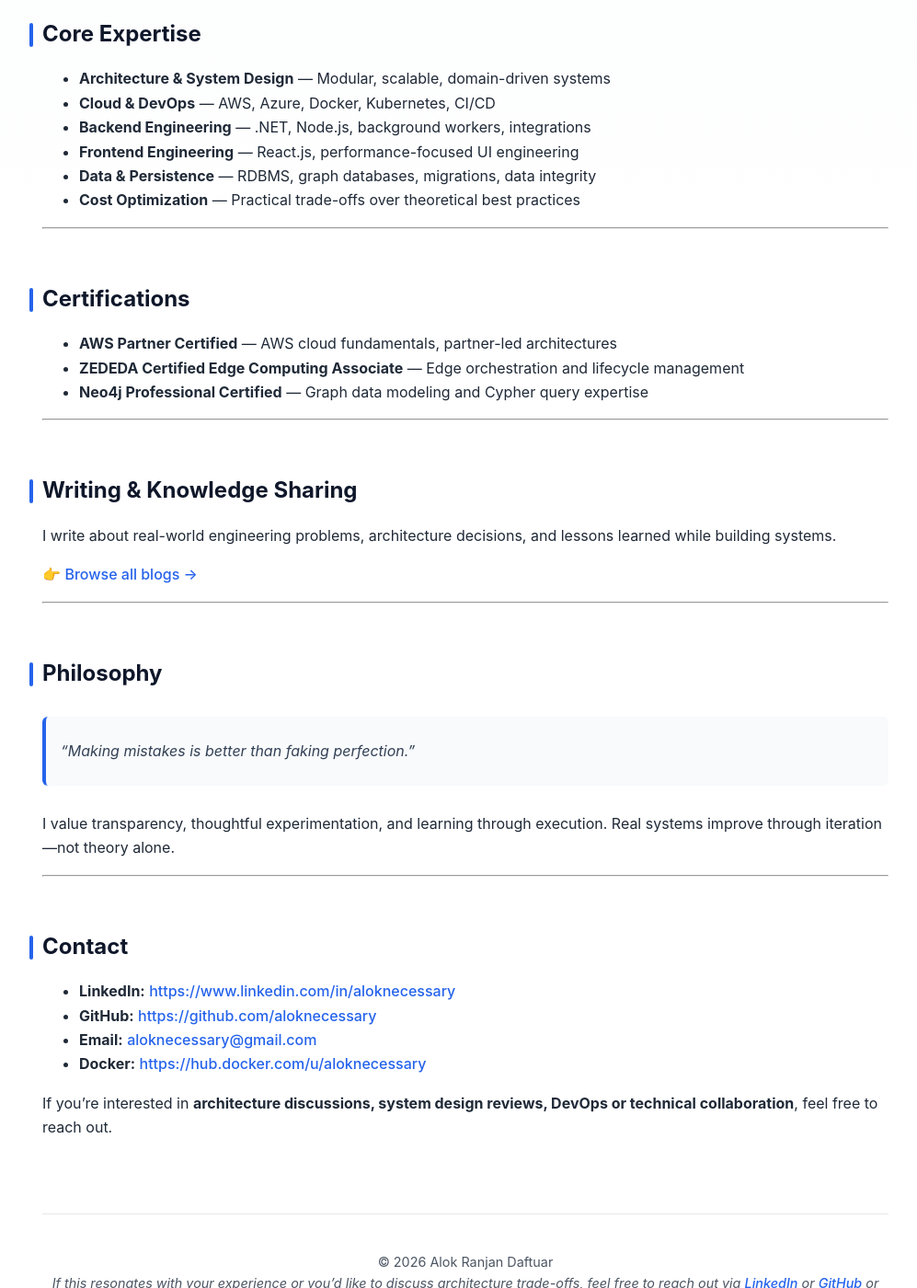
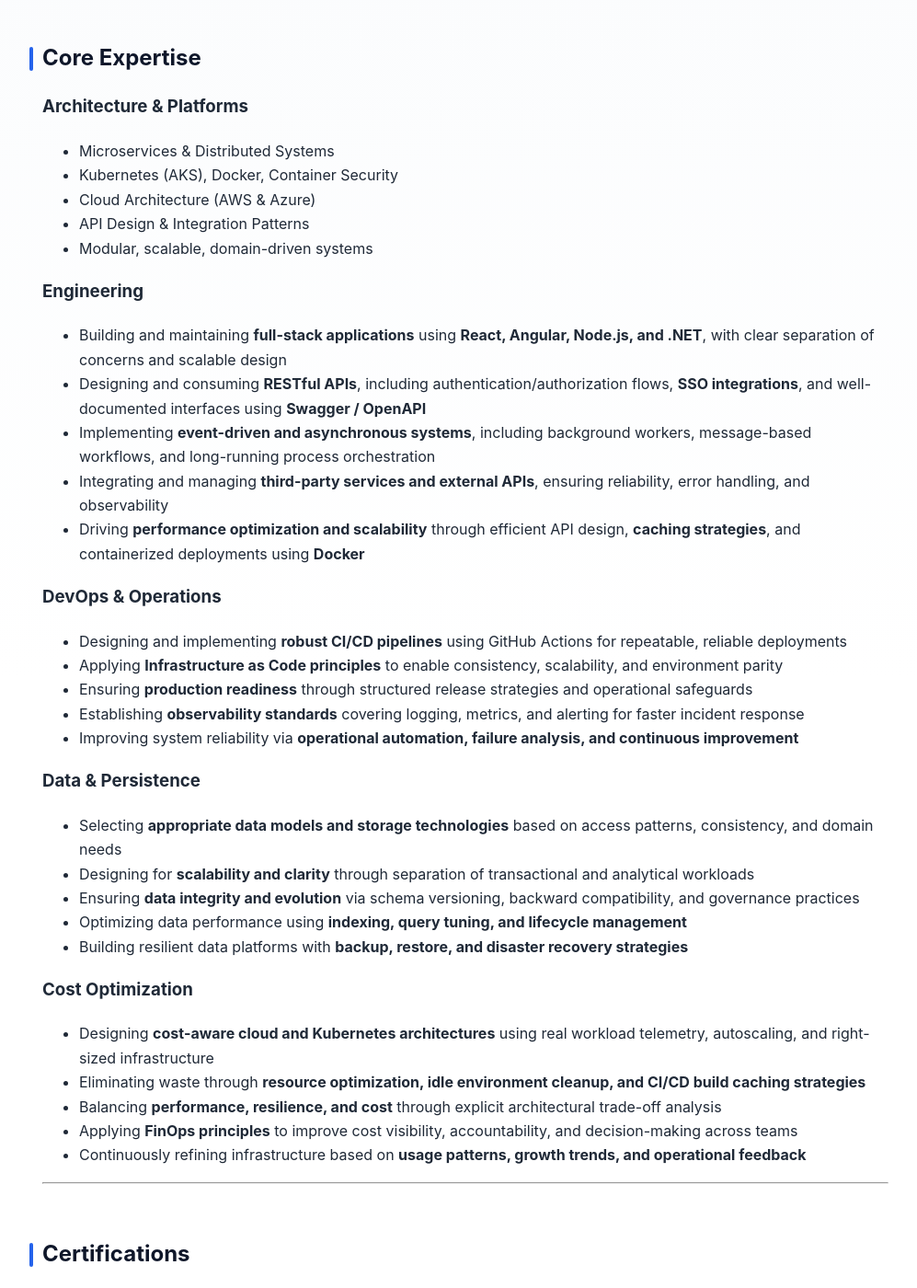
Before and after one commit to aloknecessary/aloknecessary.github.io, a Jekyll site: the page built from index.md, in a window 1280 px wide and 1400 px high, scrolled down 577 px. Shown: the whole window at 92% size, without its empty margins (134-1131 px from the left). Built offline with Jekyll 4.4.1, drawn with Linux system fonts in a browser that asks for light colours; some of the changed text lies outside the part shown.

Commit message:
Revise core expertise section with detailed subcategories
Reorganized and expanded the core expertise section to include detailed subcategories for Architecture, Engineering, DevOps, Data, and Cost Optimization.

Signed-off-by: Alok Ranjan Daftuar <aloknecessary@gmail.com>

Enhance index.md with detailed technical responsibilities

Expanded sections on Engineering, DevOps, Data, and Cost Optimization with detailed responsibilities and practices.

Signed-off-by: Alok Ranjan Daftuar <aloknecessary@gmail.com>

Formatting applied

```diff
--- a/index.md
+++ b/index.md
@@ -21,17 +21,46 @@
 - Design **cloud-native architectures** with a focus on reliability, security, and cost optimization
 - Lead system design discussions, estimations, and architectural decision-making
 - Mentor engineers and collaborate closely with product, UX, and business stakeholders
+- Reducing operational risk and technical debt
 
 ---
 
 ## Core Expertise
 
-- **Architecture & System Design** — Modular, scalable, domain-driven systems
-- **Cloud & DevOps** — AWS, Azure, Docker, Kubernetes, CI/CD
-- **Backend Engineering** — .NET, Node.js, background workers, integrations
-- **Frontend Engineering** — React.js, performance-focused UI engineering
-- **Data & Persistence** — RDBMS, graph databases, migrations, data integrity
-- **Cost Optimization** — Practical trade-offs over theoretical best practices
+### Architecture & Platforms
+- Microservices & Distributed Systems
+- Kubernetes (AKS), Docker, Container Security
+- Cloud Architecture (AWS & Azure)
+- API Design & Integration Patterns
+- Modular, scalable, domain-driven systems
+
+### Engineering
+- Building and maintaining **full-stack applications** using **React, Angular, Node.js, and .NET**, with clear separation of concerns and scalable design
+- Designing and consuming **RESTful APIs**, including authentication/authorization flows, **SSO integrations**, and well-documented interfaces using **Swagger / OpenAPI**
+- Implementing **event-driven and asynchronous systems**, including background workers, message-based workflows, and long-running process orchestration
+- Integrating and managing **third-party services and external APIs**, ensuring reliability, error handling, and observability
+- Driving **performance optimization and scalability** through efficient API design, **caching strategies**, and containerized deployments using **Docker**
+
+### DevOps & Operations
+- Designing and implementing **robust CI/CD pipelines** using GitHub Actions for repeatable, reliable deployments
+- Applying **Infrastructure as Code principles** to enable consistency, scalability, and environment parity
+- Ensuring **production readiness** through structured release strategies and operational safeguards
+- Establishing **observability standards** covering logging, metrics, and alerting for faster incident response
+- Improving system reliability via **operational automation, failure analysis, and continuous improvement**
+
+### Data & Persistence
+- Selecting **appropriate data models and storage technologies** based on access patterns, consistency, and domain needs
+- Designing for **scalability and clarity** through separation of transactional and analytical workloads
+- Ensuring **data integrity and evolution** via schema versioning, backward compatibility, and governance practices
+- Optimizing data performance using **indexing, query tuning, and lifecycle management**
+- Building resilient data platforms with **backup, restore, and disaster recovery strategies**
+
+### Cost Optimization
+- Designing **cost-aware cloud and Kubernetes architectures** using real workload telemetry, autoscaling, and right-sized infrastructure
+- Eliminating waste through **resource optimization, idle environment cleanup, and CI/CD build caching strategies**
+- Balancing **performance, resilience, and cost** through explicit architectural trade-off analysis
+- Applying **FinOps principles** to improve cost visibility, accountability, and decision-making across teams
+- Continuously refining infrastructure based on **usage patterns, growth trends, and operational feedback**
 
 ---
 
@@ -45,7 +74,13 @@
 
 ## Writing & Knowledge Sharing
 
-I write about real-world engineering problems, architecture decisions, and lessons learned while building systems.
+I regularly write about
+- Real-world engineering problems
+- Architecture decisions and lessons learned while building systems
+- System design trade-offs
+- Kubernetes & cloud architecture
+- Docker & CI/CD optimization
+- Performance and scalability strategies
 
 👉 **[Browse all blogs →](/blogs)**
 
@@ -61,11 +96,11 @@
 
 ---
 
-## Contact
+## Get in Touch
 
+If you’re interested in **architecture discussions, system design reviews, DevOps or technical collaboration**, feel free to reach out.
+
+- **Email:** [aloknecessary@gmail.com](mailto:aloknecessary@gmail.com)
 - **LinkedIn:** [https://www.linkedin.com/in/aloknecessary](https://www.linkedin.com/in/aloknecessary)
 - **GitHub:** [https://github.com/aloknecessary](https://github.com/aloknecessary)
-- **Email:** [aloknecessary@gmail.com](mailto:aloknecessary@gmail.com)
 - **Docker:** [https://hub.docker.com/u/aloknecessary](https://hub.docker.com/u/aloknecessary)
-
-If you’re interested in **architecture discussions, system design reviews, DevOps or technical collaboration**, feel free to reach out.
```
